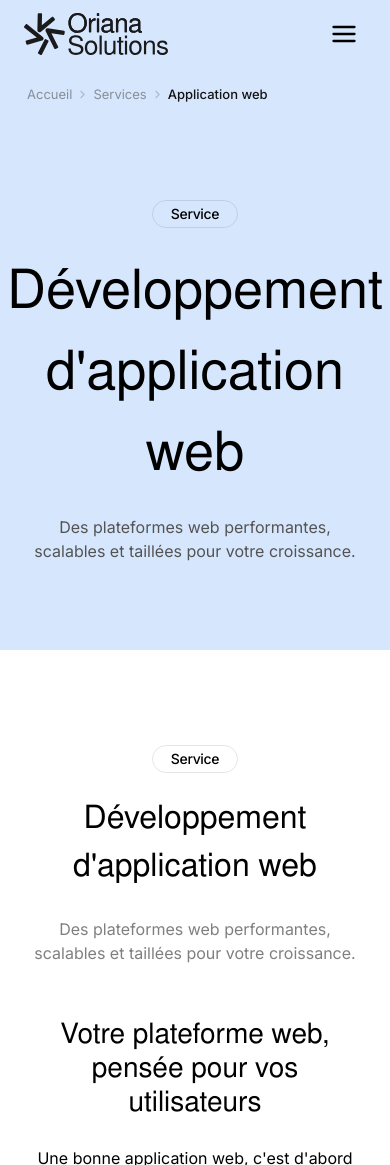
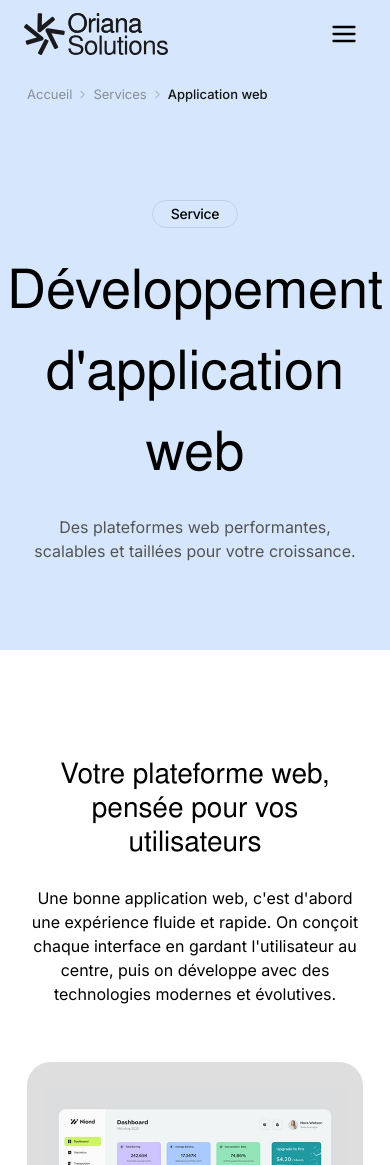
Before and after one commit to MathieuGames/orianasolutions-website, a Next.js app: page /application-web in a window 390 px wide. Shown: the top 1165 px of the page. Built offline with nearby package versions, Linux system fonts and the light colour scheme.

Commit message:
fix: hide desktop header section on mobile (reverts duplicate)

```diff
--- a/components/application-web/hero-section.tsx
+++ b/components/application-web/hero-section.tsx
@@ -12,7 +12,7 @@ export const HeroSectionWeb = () => {
   return (
     <>
       <Container className="w-full max-w-[90%]">
-        <div className="flex flex-col items-center gap-6 pt-10">
+        <div className="sm:flex hidden flex-col items-center gap-6 pt-10">
           <Tag>Service</Tag>
           <Typography variant="h2" className="text-center">
             Développement d&apos;application web
```
